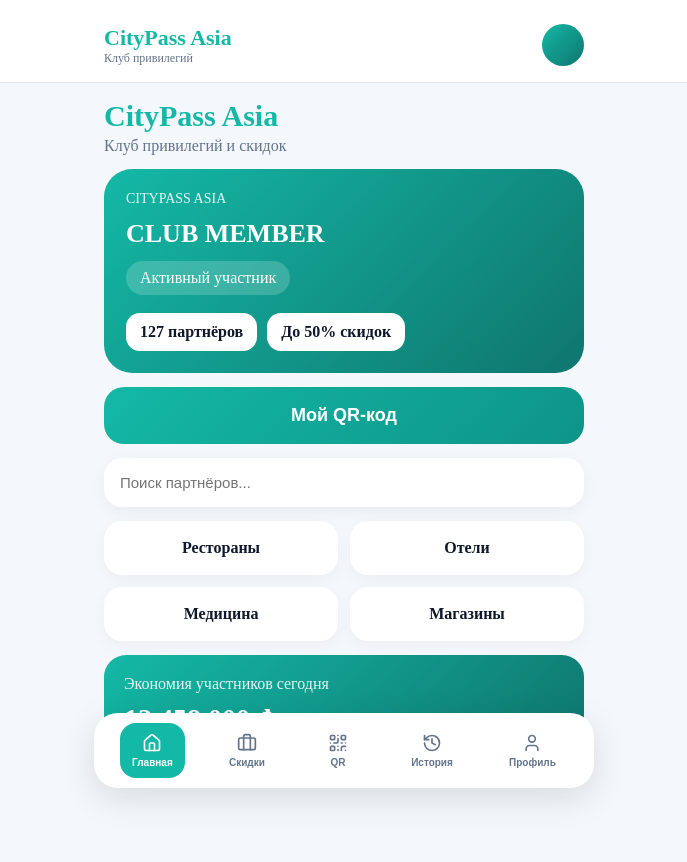
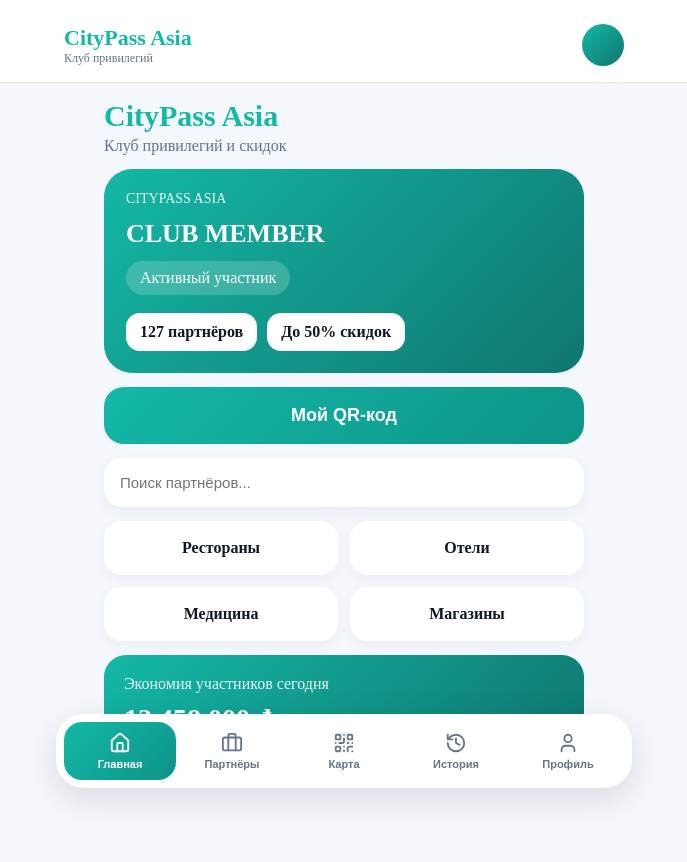
Before and after one commit to tomt39515-glitch/citypass-asia, a React (Vite) app: page / in a window 1280 px wide. Shown: the top 862 px of the page, without its empty margins (296-983 px from the left). Built offline with nearby package versions, Linux system fonts and the light colour scheme.

Commit message:
New CityPass navigation

```diff
--- a/src/layouts/AppLayout.tsx
+++ b/src/layouts/AppLayout.tsx
@@ -3,7 +3,6 @@ import {
   Home,
   QrCode,
   History,
-  Bell,
   User,
   LayoutDashboard,
   ScanLine,
@@ -24,8 +23,8 @@ export default function AppLayout({
   const tabsByRole = {
     client: [
       { key: "home", label: "Главная", icon: Home },
-      { key: "offers", label: "Скидки", icon: Briefcase },
-      { key: "qr", label: "QR", icon: QrCode },
+      { key: "offers", label: "Партнёры", icon: Briefcase },
+      { key: "qr", label: "Карта", icon: QrCode },
       { key: "history", label: "История", icon: History },
       { key: "profile", label: "Профиль", icon: User },
     ],
@@ -76,7 +75,7 @@ export default function AppLayout({
       >
         <div
           style={{
-            maxWidth: "480px",
+            maxWidth: "560px",
             margin: "0 auto",
             display: "flex",
             justifyContent: "space-between",
@@ -120,7 +119,7 @@ export default function AppLayout({
 
       <main
         style={{
-          paddingBottom: "100px",
+          paddingBottom: "110px",
         }}
       >
         {children}
@@ -134,13 +133,14 @@ export default function AppLayout({
           bottom: "12px",
           left: "12px",
           right: "12px",
-          maxWidth: "480px",
+          maxWidth: "560px",
           margin: "0 auto",
           background: "#FFFFFF",
-          borderRadius: "24px",
-          padding: "10px",
+          borderRadius: "28px",
+          padding: "8px",
           display: "flex",
-          justifyContent: "space-around",
+          justifyContent: "space-between",
+          alignItems: "center",
           boxShadow:
             "0 10px 35px rgba(15,23,42,.12)",
           zIndex: 1000,
@@ -153,32 +153,31 @@ export default function AppLayout({
           return (
             <button
               key={tab.key}
-              onClick={() =>
-                onChangeTab(tab.key)
-              }
+              onClick={() => onChangeTab(tab.key)}
               style={{
+                flex: 1,
                 border: "none",
                 background: active
-                  ? "#14B8A6"
+                  ? "linear-gradient(135deg,#14B8A6,#0D9488)"
                   : "transparent",
                 color: active
                   ? "#FFFFFF"
                   : "#64748B",
-                borderRadius: "16px",
-                padding: "10px 12px",
+                borderRadius: "18px",
+                padding: "10px 6px",
                 display: "flex",
                 flexDirection: "column",
                 alignItems: "center",
                 gap: "4px",
                 cursor: "pointer",
-                minWidth: "58px",
+                transition: "all .2s ease",
               }}
             >
-              <Icon size={20} />
+              <Icon size={22} />
 
               <span
                 style={{
-                  fontSize: "10px",
+                  fontSize: "11px",
                   fontWeight: 600,
                 }}
               >
```
